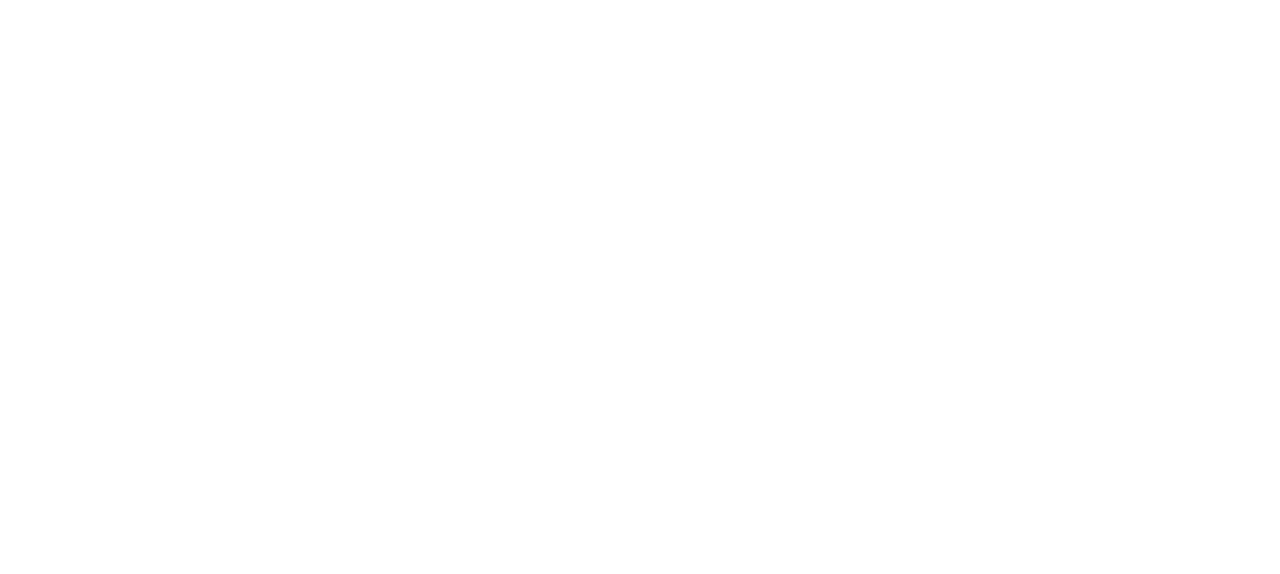
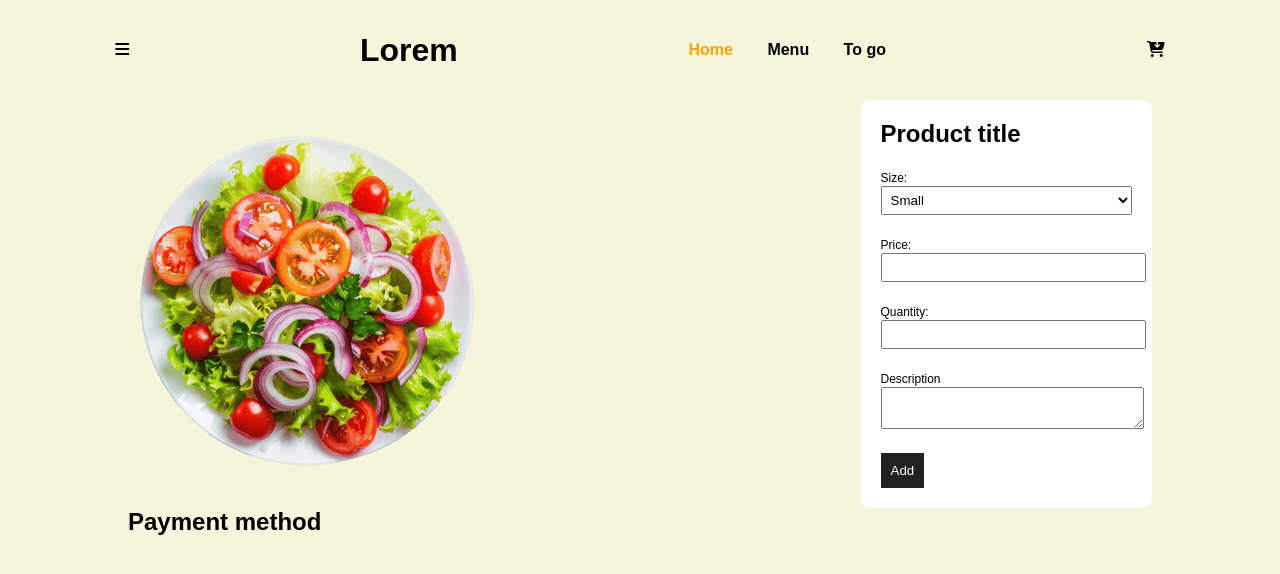
Before and after one commit to SamanthaSDGKU/restaurant-ch66, a plain HTML site: page go.html in a window 1280 px wide. Drawn offline with Linux system fonts and the light colour scheme.

Commit message:
adding forms

```diff
--- a/go.html
+++ b/go.html
@@ -0,0 +1,73 @@
+<!DOCTYPE html>
+<html lang="en">
+<head>
+    <meta charset="UTF-8">
+    <meta name="viewport" content="width=device-width, initial-scale=1.0">
+    <link rel="stylesheet" href="mystyle.css">
+    <script src="https://kit.fontawesome.com/337be747ec.js" crossorigin="anonymous"></script>
+    <title>My Restaurant</title>
+</head>
+<body>
+    <header class="site-init">
+        <div>
+            <i class="fa-solid fa-bars"></i>
+        </div>
+        <div>
+            <h1>Lorem</h1>
+        </div>
+        <nav class="menu">
+            <a class="link-hl" href="index.html">Home</a>
+            <a href="menu.html">Menu</a>
+            <a href="go.html">To go</a>
+        </nav>
+        <div>
+            <i class="fa-solid fa-cart-arrow-down"></i>
+        </div>
+    </header>
+
+    <main class="container">
+        <div class="form-flex">
+            <div class="dish-month-img">
+                <img src="salad.png" alt="">
+            </div>
+            <div class="form-container">
+                <h2>Product title</h2>
+                <form>
+                    <div class="input-control">
+                        <label>Size:</label>
+                        <select>
+                            <option value="small">Small</option>
+                            <option value="medium">Medium</option>
+                            <option value="large">Large</option>
+                            <!-- add 2 more options-->
+                        </select>
+                    </div>
+                    <div class="input-control">
+                        <label>Price:</label>
+                        <input type="number">
+                    </div>
+                    <div class="input-control">
+                        <label>Quantity:</label>
+                        <input type="number">
+                    </div>
+                    <div class="input-control">
+                        <label>Description</label>
+                        <textarea></textarea>
+                    </div>
+
+
+                    <button class="btn">Add</button>
+                </form>
+
+
+            </div>
+        </div>
+
+
+        <div>
+            <h2>Payment method</h2>
+
+        </div>
+    </main>
+</body>
+</html>
--- a/mystyle.css
+++ b/mystyle.css
@@ -6,7 +6,12 @@
     font-family: arial;
     background-color: beige;
 }
-
+img{
+    max-width: 100%;
+}
+a{
+    text-decoration: none;
+}
 
 /*utilities*/
 .container{
@@ -14,7 +19,62 @@
     margin-left: auto;
     margin-right: auto;
 }
+.menu .link-hl{
+    color:orange;
+}
 
+/*menu*/
+.menu a{
+    color:black;
+    margin-right: 30px;
+    font-weight: bold;
+}
+
+/*header*/
+.site-init{
+    display: flex;
+    justify-content: space-around;
+    align-items: center;
+    height: 100px;
+}
+
+.dish-month-container{
+    display: flex;
+    align-items: center;
+    height: 500px;
+}
+.dish-month-img{
+    width: 40%;
+}
+.dish-month-text{
+    width: 60%;
+}
+.text-flex{
+    display: flex;
+    justify-content: space-between;
+    height: 80px;
+    align-items: center;
+}
+.btn{
+    background-color: #222222;
+    color:white;
+    padding:10px;
+    border:none;
+}
+.text-sm{
+    font-size: 14px;
+}
+.text-lg{
+    font-size: 20px;
+}
+.all-dishes-container{
+    display: grid;
+    grid-template-columns: repeat(4,1fr);
+    column-gap: 10px;
+}
+.dish-item{
+    border: 1px solid black;
+}
 /*menu.html*/
 .menu-table,th,td{
     border:1px solid black;
@@ -35,3 +95,27 @@
 .error{
     background-color: rgb(244, 102, 102);
 }
+
+/* go.html*/
+.form-flex{
+    display: flex;
+    justify-content: space-between;
+    align-items: center;
+}
+.form-container{
+    background-color: white;
+    border-radius: 10px;
+    padding: 20px;
+}
+.input-control{
+    margin:20px auto;
+}
+.input-control input,
+.input-control select,
+.input-control textarea{
+    width: 100%;
+    padding:5px;
+}
+.input-control label{
+    font-size: 12px;
+}
```
Also changed, not shown: index.html (+50 -2 lines), salad.png (added).
